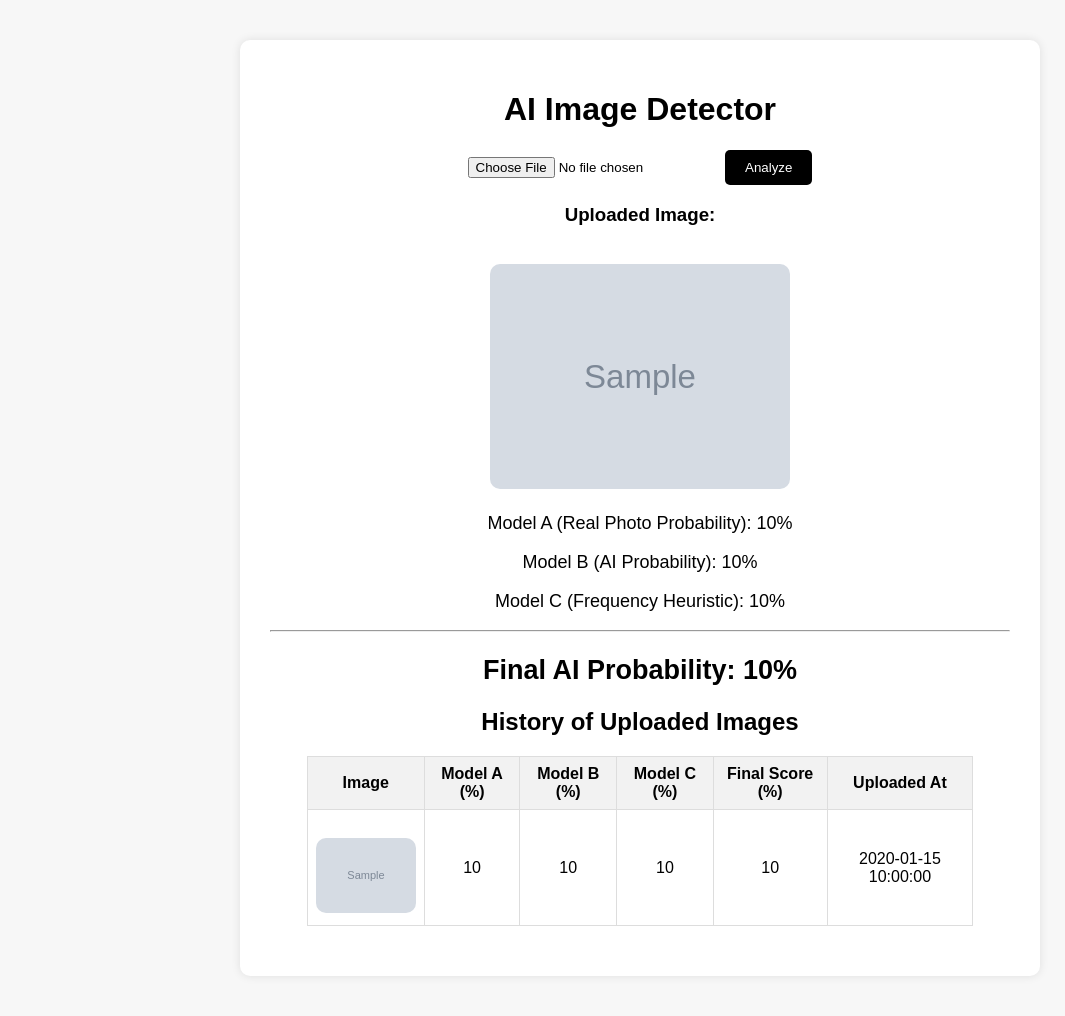
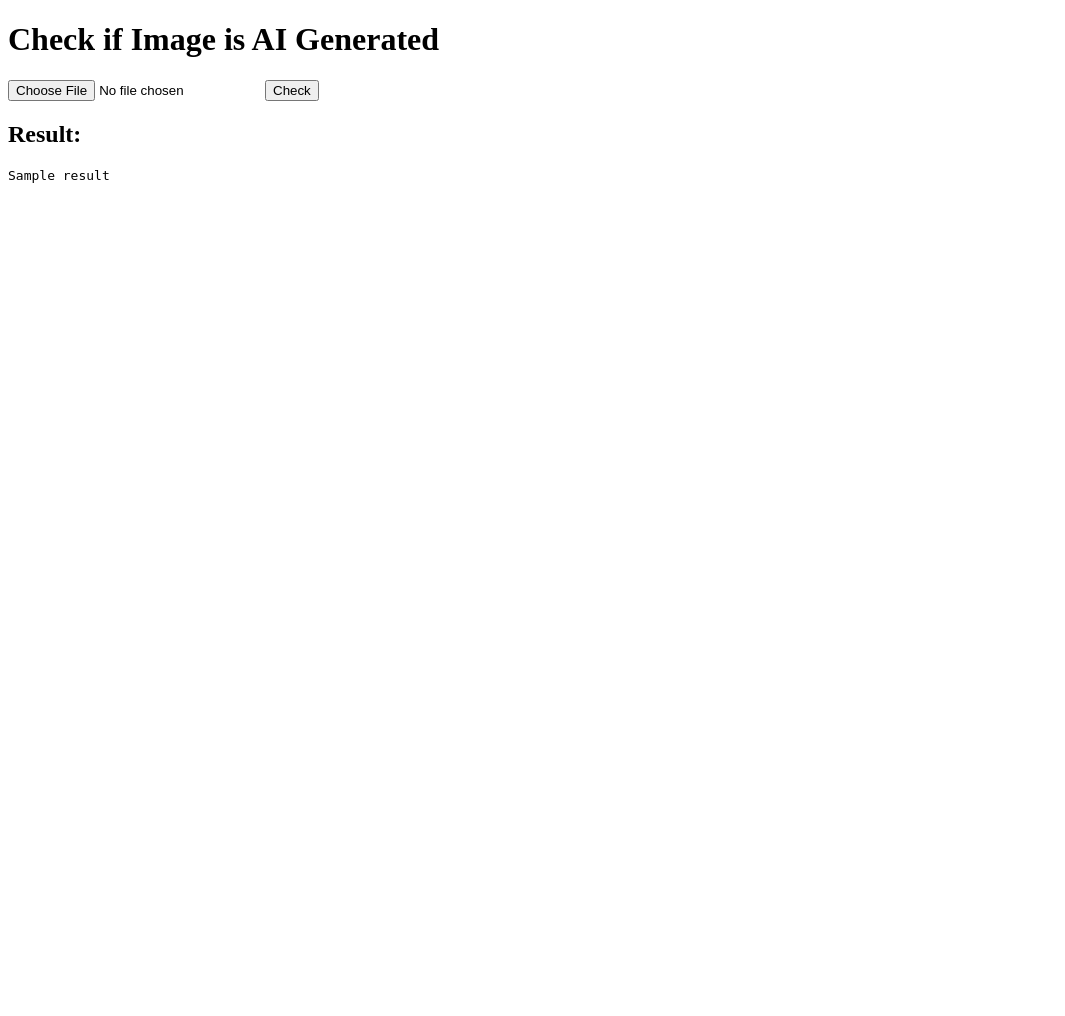
Before and after one commit to karleaabha-byte/modelaidetection, a Flask app: template templates/index.html in a window 1280 px wide. Shown: the whole page, without its empty margins (0-1065 px from the left). After the commit the page ends 183 px from the top, so only its background shows below. Run offline with Flask 3, Linux system fonts and the light colour scheme; the template is opened without the code that fills it: most values are stand-ins (such as "Sample title", 1, 10 or a date in 2020); grey boxes marked "Sample" are stand-in pictures.

Commit message:
Update index.html

```diff
--- a/templates/index.html
+++ b/templates/index.html
@@ -1,69 +1,18 @@
 <!DOCTYPE html>
 <html>
 <head>
-    <title>AI Image Detector</title>
-    <style>
-        body { font-family: Arial; text-align: center; margin: 40px; background: #f7f7f7; }
-        img { max-width: 300px; margin-top: 20px; border-radius: 10px; }
-        .result { font-size: 18px; margin-top: 20px; }
-        .box { background: #fff; padding: 30px; display: inline-block; border-radius: 10px; box-shadow: 0 0 10px rgba(0,0,0,0.1);}
-        button { padding: 10px 20px; background: black; color: white; border: none; border-radius: 5px; cursor: pointer;}
-        button:hover { background: #333; }
-        table { margin: 20px auto; border-collapse: collapse; width: 90%; max-width: 800px; }
-        th, td { border: 1px solid #ddd; padding: 8px; text-align: center; }
-        th { background-color: #f2f2f2; }
-    </style>
+    <title>AI Image Detection</title>
 </head>
 <body>
-
-<div class="box">
-    <h1>AI Image Detector</h1>
+    <h1>Check if Image is AI Generated</h1>
     <form method="POST" enctype="multipart/form-data">
-        <input type="file" name="image" required>
-        <button type="submit">Analyze</button>
+        <input type="file" name="image" accept="image/*" required>
+        <button type="submit">Check</button>
     </form>
 
-    {% if image_path %}
-        <div>
-            <h3>Uploaded Image:</h3>
-            <img src="{{ image_path }}">
-        </div>
+    {% if result %}
+        <h2>Result:</h2>
+        <pre>{{ result }}</pre>
     {% endif %}
-
-    {% if result %}
-        <div class="result">
-            <p>Model A (Real Photo Probability): {{ result.score_model_a }}%</p>
-            <p>Model B (AI Probability): {{ result.score_model_b }}%</p>
-            <p>Model C (Frequency Heuristic): {{ result.score_model_c }}%</p>
-            <hr>
-            <h2>Final AI Probability: {{ result.final_score }}%</h2>
-        </div>
-    {% endif %}
-
-    {% if all_images %}
-        <h2>History of Uploaded Images</h2>
-        <table>
-            <tr>
-                <th>Image</th>
-                <th>Model A (%)</th>
-                <th>Model B (%)</th>
-                <th>Model C (%)</th>
-                <th>Final Score (%)</th>
-                <th>Uploaded At</th>
-            </tr>
-            {% for img in all_images %}
-            <tr>
-                <td><img src="{{ url_for('static', filename='uploads/' + img.filename) }}" width="100"></td>
-                <td>{{ img.score_model_a }}</td>
-                <td>{{ img.score_model_b }}</td>
-                <td>{{ img.score_model_c }}</td>
-                <td>{{ img.final_score }}</td>
-                <td>{{ img.uploaded_at.strftime('%Y-%m-%d %H:%M:%S') }}</td>
-            </tr>
-            {% endfor %}
-        </table>
-    {% endif %}
-</div>
-
 </body>
 </html>
```
